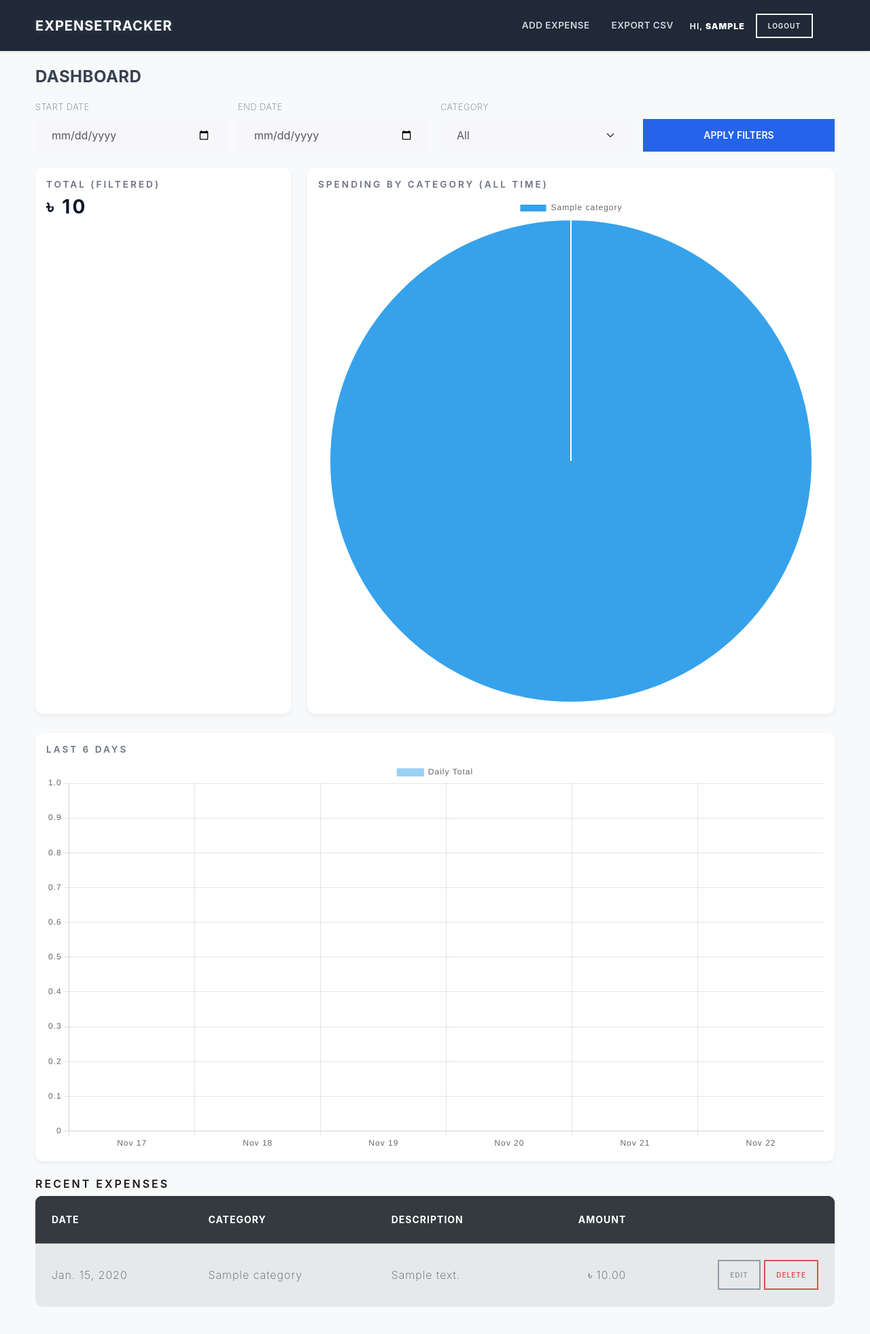
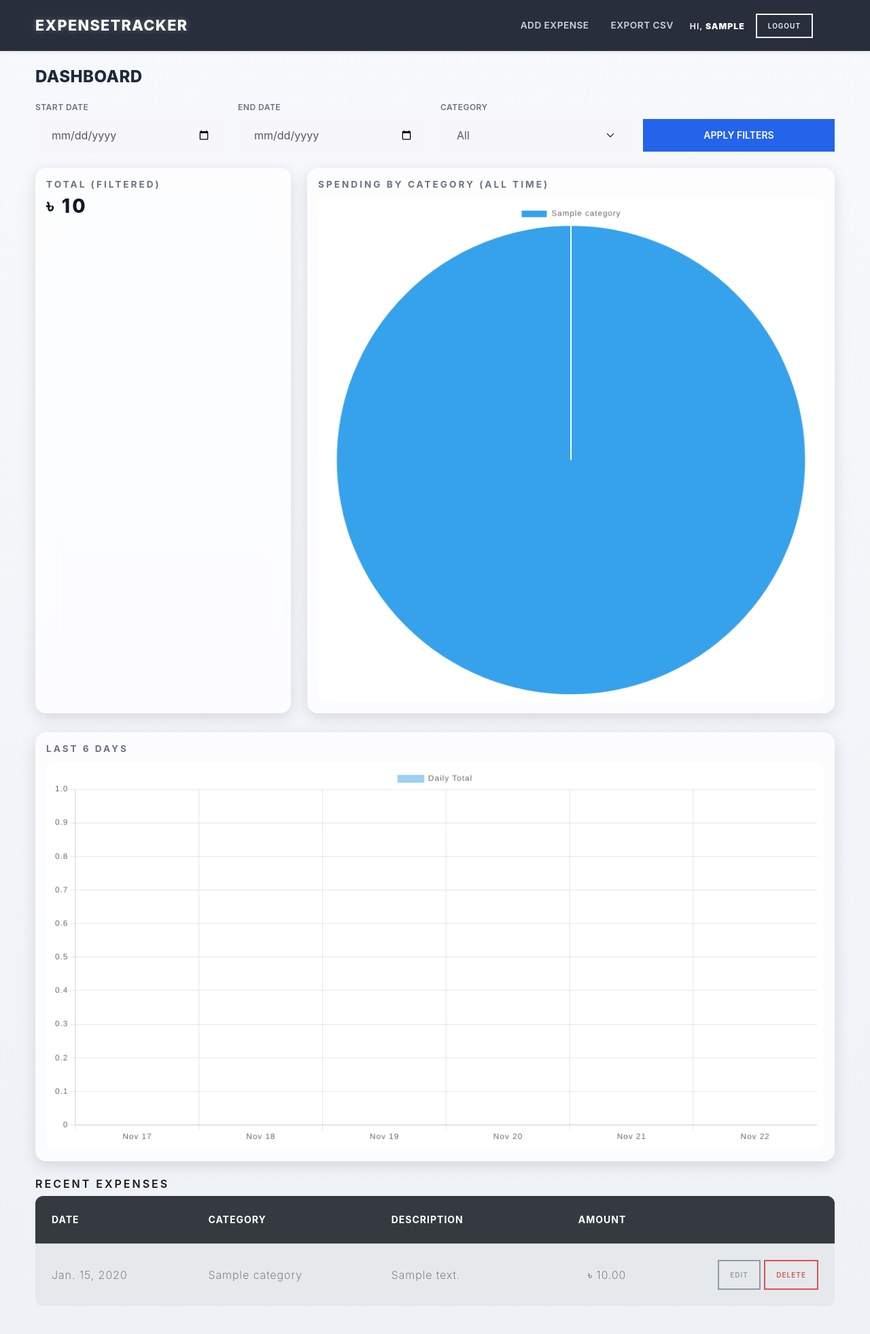
Before and after one commit to Tanzim09/expense_tracker, a Django app: page / in a window 1280 px wide. Shown: the whole page at 68% size. Run offline with Django 5.2, Linux system fonts and the light colour scheme; a user stored in the database is signed in; tables that the repository leaves empty hold one stand-in row (values such as "Sample post"); parts of the project's set-up code (start-up, migrations or seed data) failed here and were passed over; some libraries are stand-ins or nearby versions.

```diff
--- a/expenses/static/expenses/style.css
+++ b/expenses/static/expenses/style.css
@@ -1,70 +1,81 @@
-/* ---------- Base Layout ---------- */
+/* ----------------------------------------------------
+   GLOBAL PREMIUM BACKGROUND (SOFT GRID)
+---------------------------------------------------- */
 body {
-  background-color: #f8f9fb;
-  font-family: 'Inter', 'Segoe UI', Roboto, sans-serif;
-  color: #212529;
+  background: linear-gradient(180deg, #f7f9fc 0%, #eef1f6 100%);
+  position: relative;
+  font-family: "Inter", "Segoe UI", Roboto, sans-serif;
   overflow-x: hidden;
+  color: #1f2937;
 }
 
+/* Soft subtle grid overlay */
+body::before {
+  content: "";
+  position: fixed;
+  inset: 0;
+  background-size: 32px 32px;
+  background-image:
+    linear-gradient(to right, rgba(0, 0, 0, 0.04) 1px, transparent 1px),
+    linear-gradient(to bottom, rgba(0, 0, 0, 0.04) 1px, transparent 1px);
+  pointer-events: none;
+  z-index: -1;
+  opacity: 0.22;
+}
+
+/* ----------------------------------------------------
+   CONTAINER
+---------------------------------------------------- */
 .container {
   max-width: 1200px;
 }
 
-/* ---------- Navbar ---------- */
-
+/* ----------------------------------------------------
+   NAVBAR — PREMIUM LOOK
+---------------------------------------------------- */
 .navbar {
-  background-color: #1f2937 !important;
-  box-shadow: 0 2px 6px rgba(0, 0, 0, 0.1);
+  background: rgba(17, 24, 39, 0.9) !important;
+  backdrop-filter: blur(12px);
+  box-shadow: 0 8px 25px rgba(0, 0, 0, 0.25);
   padding: 0.75rem 1rem;
 }
 
-.navbar-brand {
-  font-weight: 700;
-  letter-spacing: 0.5px;
-  text-transform: uppercase;
-}
-
-/* Navbar Brand Styling */
 .brand-text {
   color: #ffffff !important;
-  letter-spacing: 1px;
-  font-weight: 700;
-  font-size: 1.25rem;
-  text-transform: uppercase;
-  text-shadow: 0 0 8px rgba(255, 255, 255, 0.15);
+  font-weight: 800;
+  letter-spacing: 1.4px;
+  font-size: 1.35rem;
+  text-shadow: 0 0 10px rgba(255, 255, 255, 0.25);
+  transition: 0.3s ease;
 }
 
 .brand-text:hover {
-  color: #e5e7eb !important;
-  text-shadow: 0 0 10px rgba(255, 255, 255, 0.3);
-}
-
-.navbar-brand span {
-  color: #0d6efd;
+  color: #dbeafe !important;
+  text-shadow: 0 0 16px rgba(255, 255, 255, 0.35);
 }
 
 .nav-link {
-  color: #d1d5db !important;
-  position: relative;
-  transition: color 0.2s ease;
-  font-weight: 500;
+  color: #cbd5e1 !important;
+  font-weight: 600;
+  letter-spacing: 0.5px;
+  transition: 0.25s ease;
   text-transform: uppercase;
   font-size: 0.85rem;
-  letter-spacing: 0.4px;
 }
 
 .nav-link:hover {
-  color: #fff !important;
+  color: #ffffff !important;
+  transform: translateY(-2px);
 }
 
 .nav-link::after {
   content: "";
   position: absolute;
+  bottom: -3px;
   left: 0;
-  bottom: -3px;
-  width: 0;
+  width: 0%;
   height: 2px;
-  background-color: #0d6efd;
+  background-color: #3b82f6;
   transition: width 0.3s ease;
 }
 
@@ -72,9 +83,11 @@ body {
   width: 100%;
 }
 
+/* Buttons */
 .btn-outline-light {
   border-color: #f3f4f6;
   color: #f9fafb;
+  transition: 0.25s ease;
 }
 
 .btn-outline-light:hover {
@@ -82,99 +95,153 @@ body {
   color: #1f2937 !important;
 }
 
-/* ---------- Dashboard ---------- */
+/* ----------------------------------------------------
+   HEADINGS & TEXT
+---------------------------------------------------- */
 h3 {
-  font-weight: 700;
+  font-weight: 800;
   letter-spacing: 0.5px;
+  color: #1e293b;
   margin-bottom: 1.5rem;
-  color: #374151;
 }
 
+/* ----------------------------------------------------
+   CARDS — FROSTED GLASS PREMIUM
+---------------------------------------------------- */
 .card {
   border: none;
-  border-radius: 0.75rem;
-  box-shadow: 0 3px 6px rgba(0, 0, 0, 0.05);
+  border-radius: 1rem;
+  background: rgba(255, 255, 255, 0.72);
+  backdrop-filter: blur(16px);
+  box-shadow: 0 6px 22px rgba(0, 0, 0, 0.12);
+  transition: 0.3s ease;
 }
 
-.card-body h5, .card-body h6 {
+.card:hover {
+  transform: translateY(-3px);
+  box-shadow: 0 12px 28px rgba(0, 0, 0, 0.18);
+}
+
+.card-body h5 {
   color: #6b7280;
-  font-weight: 600;
+  font-weight: 700;
   text-transform: uppercase;
   font-size: 0.85rem;
-  margin-bottom: 0.5rem;
 }
 
+/* Main amount */
 .card-body h2 {
-  font-weight: 700;
+  font-weight: 800;
   color: #111827;
 }
 
+/* ----------------------------------------------------
+   FORMS / INPUTS
+---------------------------------------------------- */
+form label {
+  font-size: 0.75rem;
+  text-transform: uppercase;
+  font-weight: 600;
+  color: #6b7280;
+  letter-spacing: 0.5px;
+}
+
+form input,
+form select {
+  border-radius: 10px;
+  border: 1px solid #d1d5db;
+  transition: 0.25s ease;
+  background-color: #f9fafb;
+}
+
+form input:focus,
+form select:focus {
+  border-color: #3b82f6;
+  box-shadow: 0 0 0 3px rgba(59, 130, 246, 0.25);
+}
+
+/* ----------------------------------------------------
+   TABLES — MODERN LOOK
+---------------------------------------------------- */
 .table {
-  border-radius: 10px;
+  border-radius: 12px;
   overflow: hidden;
+  background: rgba(255, 255, 255, 0.8);
 }
 
 .table thead {
-  background-color: #111827;
-  color: #fff;
+  background-color: #1e293b;
+  color: #ffffff;
 }
 
 .table-striped tbody tr:nth-of-type(odd) {
-  background-color: #f3f4f6;
+  background-color: #f1f5f9;
 }
 
-/* ---------- Form Filters ---------- */
-form label {
-  font-size: 0.8rem;
-  text-transform: uppercase;
-  letter-spacing: 0.5px;
-  color: #6b7280;
+.table-hover tbody tr:hover {
+  background-color: #e2e8f0;
 }
 
-form input, form select {
-  border-radius: 8px;
-  border: 1px solid #d1d5db;
-  transition: all 0.2s ease;
+/* Action buttons inside table */
+.table a.btn-sm {
+  transition: 0.25s ease;
 }
 
-form input:focus, form select:focus {
-  border-color: #0d6efd;
-  box-shadow: 0 0 0 3px rgba(13, 110, 253, 0.15);
+.table a.btn-sm:hover {
+  transform: translateY(-2px);
 }
 
-/* ---------- Charts ---------- */
+/* ----------------------------------------------------
+   CHARTS — CLEANER SPACING
+---------------------------------------------------- */
 canvas {
   margin-top: 10px;
+  padding: 10px;
+  background: rgba(255, 255, 255, 0.55);
+  border-radius: 12px;
+  backdrop-filter: blur(6px);
 }
 
-/* ---------- Alerts ---------- */
-.alert {
-  border-radius: 0.5rem;
-  font-weight: 500;
-}
-
-/* ---------- Buttons ---------- */
-.btn-dark {
-  background-color: #0d6efd;
-  border: none;
-}
-
-.btn-dark:hover {
-  background-color: #0b5ed7;
-}
-
+/* ----------------------------------------------------
+   BOOTSTRAP BUTTON OVERRIDES
+---------------------------------------------------- */
 .btn-primary {
   background-color: #2563eb;
   border: none;
+  transition: 0.25s;
 }
 
 .btn-primary:hover {
   background-color: #1e40af;
 }
 
-/* ---------- Responsive ---------- */
+.btn-dark {
+  background-color: #3b82f6;
+  border: none;
+}
+
+.btn-dark:hover {
+  background-color: #2563eb;
+}
+
+/* ----------------------------------------------------
+   ALERTS
+---------------------------------------------------- */
+.alert {
+  border-radius: 0.6rem;
+  font-weight: 600;
+  backdrop-filter: blur(4px);
+}
+
+/* ----------------------------------------------------
+   RESPONSIVE IMPROVEMENTS
+---------------------------------------------------- */
 @media (max-width: 768px) {
   .navbar .nav-link {
     padding: 0.4rem 0;
   }
+
+  .card {
+    border-radius: 0.85rem;
+  }
 }
--- /dev/null
+++ b/media/exports/root-20251122-070133.csv
@@ -0,0 +1,4 @@
+Date,Category,Description,Amount
+2025-10-14,Shopping,erg,45643563.00
+2025-10-15,Entertainment,Not very mangoey,32452345.00
+2025-10-15,Food,badfbd,3642346.00
--- /dev/null
+++ b/media/exports/root-20251122-070223.csv
@@ -0,0 +1,4 @@
+Date,Category,Description,Amount
+2025-10-14,Shopping,erg,45643563.00
+2025-10-15,Entertainment,Not very mangoey,32452345.00
+2025-10-15,Food,badfbd,3642346.00
```
Also changed, not shown: README.md, 1 other file.
